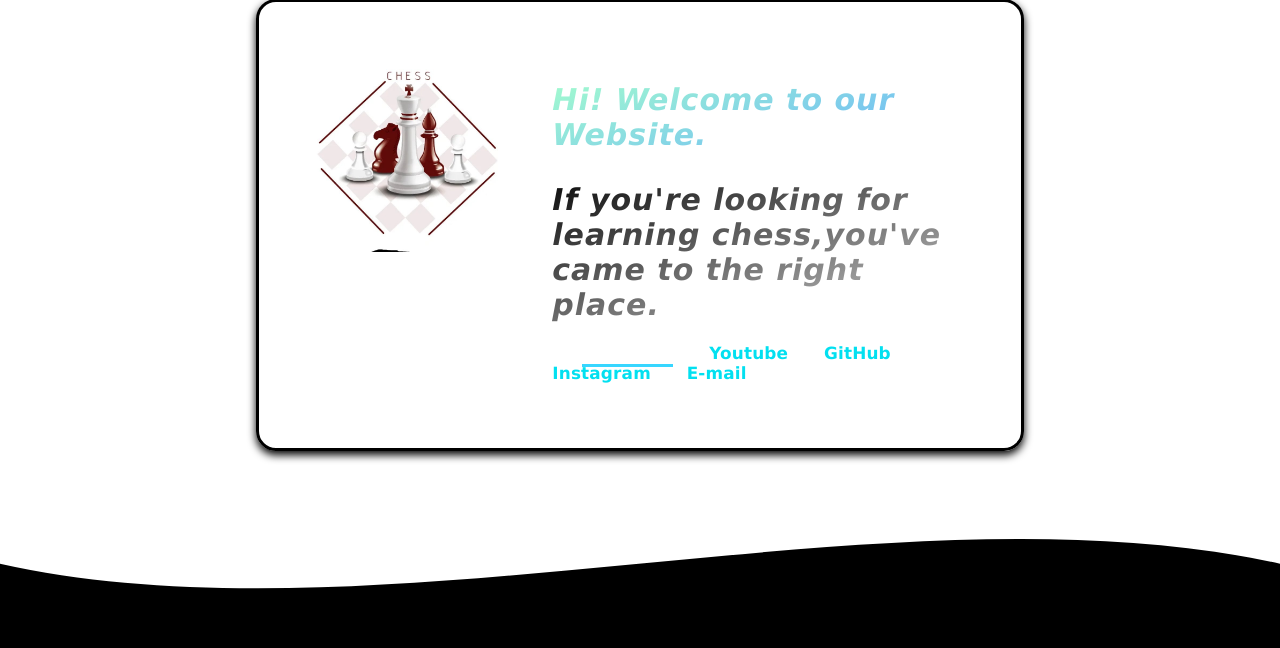
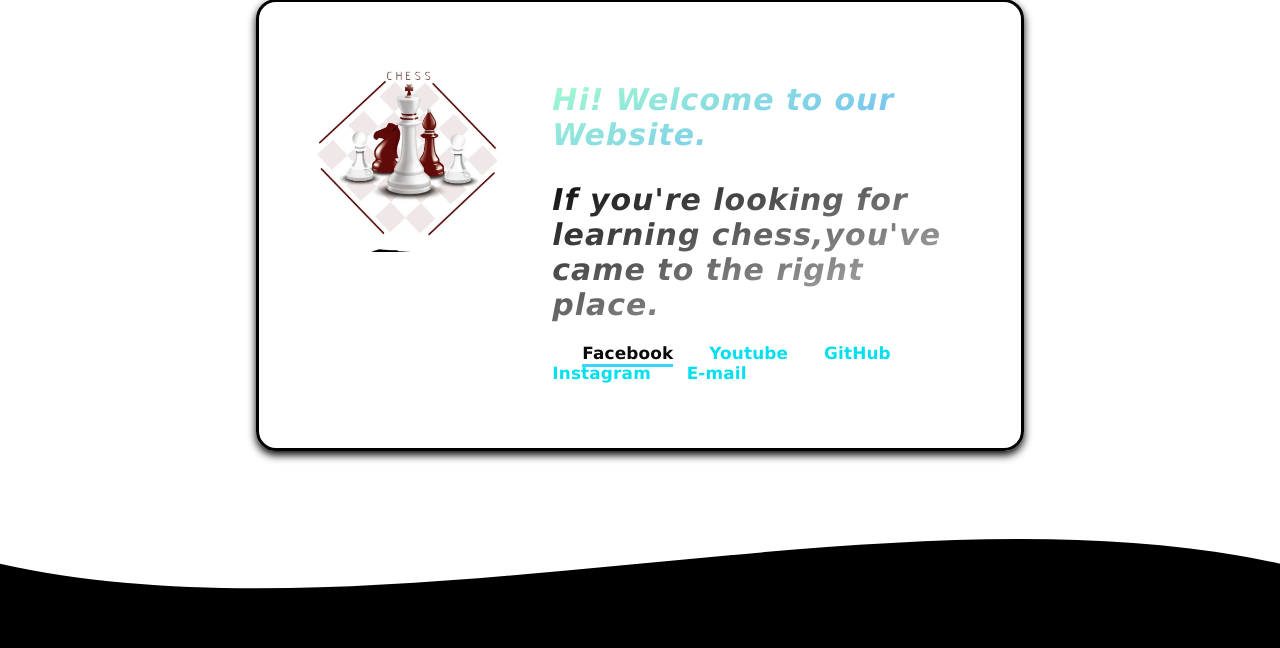
Before and after one commit to 10821324/site1, a PHP site: page /Home.html in a window 1280 px wide, with the pointer over the restyled element. Shown: the part 208-856 px from the top of the page. Run offline with PHP 8.4, Linux system fonts and the light colour scheme.

Commit message:
Update style1.css

```diff
--- a/style1.css
+++ b/style1.css
@@ -148,7 +148,7 @@
 }
 
 .masthead__link:hover {
-    color: #fff;
+    color: #0a0a0a;
 }
 
 .masthead__link:before,
```
